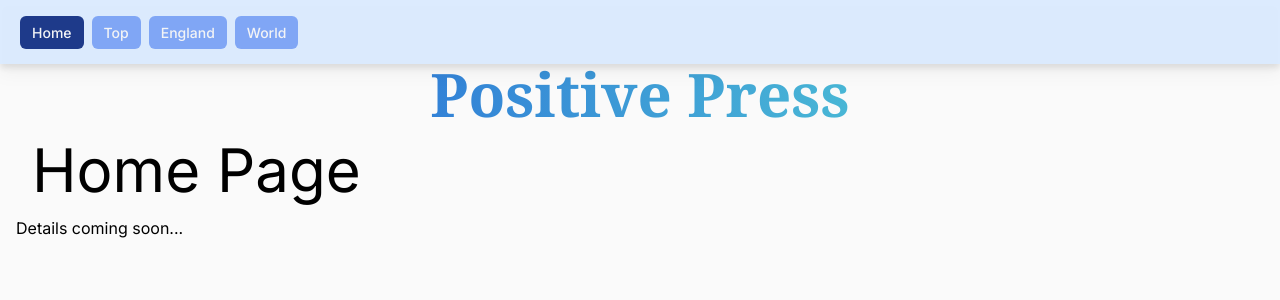
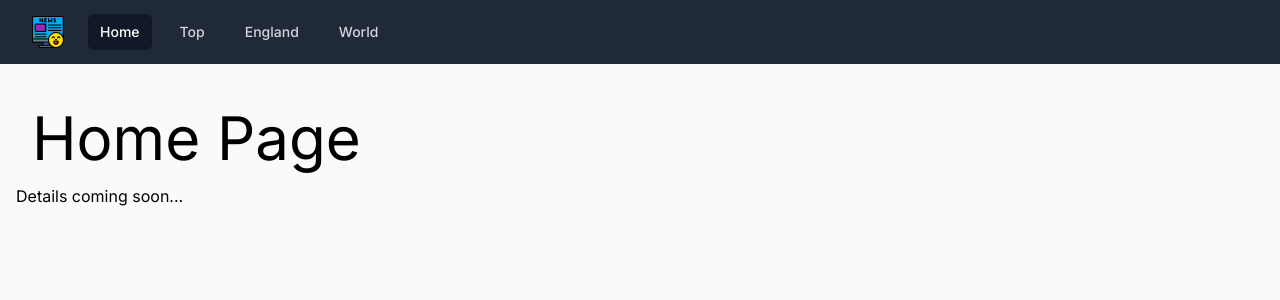
Before and after one commit to tj2904/positive-press, a Next.js app: page / in a window 1280 px wide. Shown: the top 300 px of the page. Built offline with nearby package versions, Linux system fonts and the light colour scheme.

Commit message:
adds better nav / menu bar

```diff
--- /dev/null
+++ b/app/components/Header copy.tsx
@@ -0,0 +1,20 @@
+import Link from 'next/link'
+import { usePathname } from 'next/navigation';
+
+function Header() {
+
+  let pathname = usePathname();
+
+  return (
+    <div className="fixed top-0 w-screen z-30 p-5 drop-shadow-lg bg-blue-100 bg-opacity-95">
+      <Link href="#" className="text-gray-100 bg-blue-900 hover:text-white px-3 py-2 rounded-md text-sm font-medium"> Home</Link>
+      <Link href="/news/top" className="text-gray-100 bg-blue-600 hover:bg-blue-900 hover:text-white bg-opacity-50 px-3 py-2 rounded-md text-sm font-medium ml-2">Top</Link>
+      <Link href="/news/live/england" className="text-gray-100 bg-blue-600 hover:bg-blue-900 hover:text-white bg-opacity-50 px-3 py-2 rounded-md text-sm font-medium ml-2">England</Link>
+      <Link href="/news/live/world" className="text-gray-100 bg-blue-600 hover:bg-blue-900 hover:text-white bg-opacity-50 px-3 py-2 rounded-md text-sm font-medium ml-2">World</Link>
+
+    </div>
+
+  )
+}
+
+export default Header
--- a/app/components/Header.tsx
+++ b/app/components/Header.tsx
@@ -1,20 +1,102 @@
+'use client'
+import Image from 'next/image'
+import { Fragment } from 'react'
+import { Disclosure, Menu, Transition } from '@headlessui/react'
+import { Bars3Icon, XMarkIcon } from '@heroicons/react/24/outline'
 import Link from 'next/link'
-import { usePathname } from 'next/navigation';
+import { usePathname,  } from 'next/navigation';
 
-function Header() {
+function classNames(...classes: any) {
+  return classes.filter(Boolean).join(' ')
+}
 
-  let pathname = usePathname();
+export default function Header() {
+  const currentRoute = usePathname();
+
+  const navigation = [
+    { name: 'Home', href: '/', current: currentRoute === '/' },
+    { name: 'Top', href: '/news/top', current: currentRoute === '/news/top' },
+    { name: 'England', href: '/news/live/england', current: currentRoute === '/news/live/england' },
+    { name: 'World', href: '/news/live/world', current: currentRoute === '/news/live/world' },
+  ]
 
   return (
-    <div className="fixed top-0 w-screen z-30 p-5 drop-shadow-lg bg-blue-100 bg-opacity-95">
-      <Link href="#" className="text-gray-100 bg-blue-900 hover:text-white px-3 py-2 rounded-md text-sm font-medium"> Home</Link>
-      <Link href="/news/top" className="text-gray-100 bg-blue-600 hover:bg-blue-900 hover:text-white bg-opacity-50 px-3 py-2 rounded-md text-sm font-medium ml-2">Top</Link>
-      <Link href="/news/live/england" className="text-gray-100 bg-blue-600 hover:bg-blue-900 hover:text-white bg-opacity-50 px-3 py-2 rounded-md text-sm font-medium ml-2">England</Link>
-      <Link href="/news/live/world" className="text-gray-100 bg-blue-600 hover:bg-blue-900 hover:text-white bg-opacity-50 px-3 py-2 rounded-md text-sm font-medium ml-2">World</Link>
+    <Disclosure as="nav" className="bg-gray-800">
+      {({ open }) => (
+        <>
+          <div className="mx-auto max-w-7xl px-2 sm:px-6 lg:px-8">
+            <div className="relative flex h-16 items-center justify-between">
+              <div className="absolute inset-y-0 left-0 flex items-center sm:hidden">
+                {/* Mobile menu button*/}
+                <Disclosure.Button className="inline-flex items-center justify-center rounded-md p-2 text-gray-400 hover:bg-gray-700 hover:text-white focus:outline-none focus:ring-2 focus:ring-inset focus:ring-white">
+                  <span className="sr-only">Open main menu</span>
+                  {open ? (
+                    <XMarkIcon className="block h-6 w-6" aria-hidden="true" />
+                  ) : (
+                    <Bars3Icon className="block h-6 w-6" aria-hidden="true" />
+                  )}
+                </Disclosure.Button>
+              </div>
+              <div className="flex flex-1 items-center justify-center sm:items-stretch sm:justify-start">
+                <div className="flex flex-shrink-0 items-center">
+                  <Image
+                    className="block h-8 w-auto lg:hidden"
+                    src="/favicon-32x32.png"
+                    width="32"
+                    height="32"
+                    alt="Positive Press"
+                  />
+                  <Image
+                    className="hidden h-8 w-auto lg:block"
+                    src="/favicon-32x32.png"
+                    width="32"
+                    height="32"
+                    alt="Positive Press"
+                  />
+                </div>
+                <div className="hidden sm:ml-6 sm:block">
+                  <div className="flex space-x-4">
+                    {navigation.map((item) => {
+                     return (
+                      <Link
+                        key={item.name}
+                        href={item.href}
+                        className={classNames(
+                          item.current ? 'bg-gray-900 text-white' : 'text-gray-300 hover:bg-gray-700 hover:text-white',
+                          'px-3 py-2 rounded-md text-sm font-medium'
+                        )}
+                        aria-current={item.current ? 'page' : undefined}
+                      >
+                        {item.name}
+                      </Link>)
+                    })}
+                  </div>
+                </div>
+              </div>
 
-    </div>
+            </div>
+          </div>
 
+          <Disclosure.Panel className="sm:hidden">
+            <div className="space-y-1 px-2 pt-2 pb-3">
+              {navigation.map((item) => (
+                <Disclosure.Button
+                  key={item.name}
+                  as="a"
+                  href={item.href}
+                  className={classNames(
+                    item.current ? 'bg-gray-900 text-white' : 'text-gray-300 hover:bg-gray-700 hover:text-white',
+                    'block px-3 py-2 rounded-md text-base font-medium'
+                  )}
+                  aria-current={item.current ? 'page' : undefined}
+                >
+                  {item.name}
+                </Disclosure.Button>
+              ))}
+            </div>
+          </Disclosure.Panel>
+        </>
+      )}
+    </Disclosure>
   )
 }
-
-export default Header
--- a/app/layout.tsx
+++ b/app/layout.tsx
@@ -16,10 +16,10 @@ export default function RootLayout({
       <head />
       <body className="bg-neutral-50">
         <Header />
-        <div className="container mx-auto px-4 mt-16">
-          <div className="mt-16 text-transparent text-6xl bg-clip-text bg-gradient-to-r from-blue-700 to-teal-300 text-center font-serif font-extrabold">
+        <div className="container mx-auto px-4 mt-7">
+          {/* <div className="mt-16 text-transparent text-6xl bg-clip-text bg-gradient-to-r from-blue-700 to-teal-300 text-center font-serif font-extrabold">
             Positive Press
-          </div>
+          </div> */}
           {children}
         </div>
         <AnalyticsWrapper />
--- a/app/news/top/page.jsx
+++ b/app/news/top/page.jsx
@@ -11,7 +11,10 @@ function highestRatedNews() {
 
   return (
     <>
-      <h3>Top Scored News of All Time</h3>
+      <h2 className="text-3xl font-extrabold tracking-tight text-gray-700 sm:text-4xl">
+        Top Scored Recent News
+      </h2>
+      <p className="italic text-gray-500 mt-0 mb-4">Ranked for positivity.</p>
       <NewsList newsFeed={sortedTopNews} />
     </>
   )
--- a/package.json
+++ b/package.json
@@ -9,6 +9,8 @@
     "lint": "next lint"
   },
   "dependencies": {
+    "@headlessui/react": "^1.7.10",
+    "@heroicons/react": "^2.0.15",
     "@next/font": "^13.1.1",
     "@types/node": "18.11.18",
     "@types/react": "18.0.26",
```
Also changed, not shown: public/favicon-32x32.png (added), 1 other file (tests, documents, lock files or other folders).
